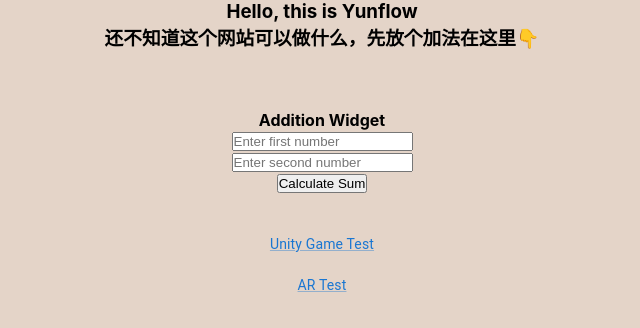
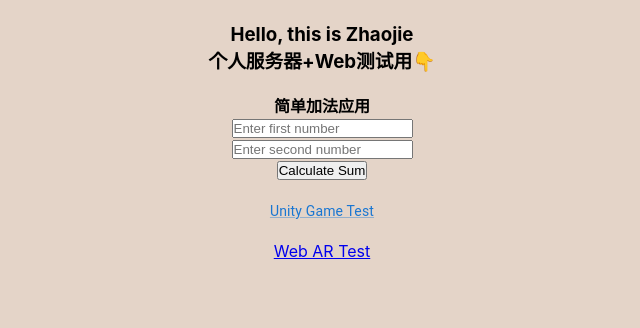
Before and after one commit to yunflow/aws-flow-react, a React (Create React App) app: page / in a window 1280 px wide. Shown: the top 328 px of the page, without its empty margins (318-958 px from the left). Built offline with nearby package versions, Linux system fonts and the light colour scheme.

Commit message:
set new static ar page

```diff
--- /dev/null
+++ b/public/ar-page/ar-main.js
@@ -0,0 +1 @@
+console.log("Hello AR")
--- a/src/components/AdditionWidget.js
+++ b/src/components/AdditionWidget.js
@@ -25,7 +25,7 @@ function AdditionWidget(props) {
 
     return (
         <div>
-            <h4>Addition Widget</h4>
+            {/* <h4>Addition Widget</h4> */}
 
             <input
                 type="number"
--- a/src/pages/HomePage.js
+++ b/src/pages/HomePage.js
@@ -6,23 +6,23 @@ function HomePage() {
         <div id="home-page">
             <header>
                 <h3>
-                    Hello, this is Yunflow <br />
-                    还不知道这个网站可以做什么，先放个加法在这里👇
+                    <br />
+                    Hello, this is Zhaojie<br />
+                    个人服务器+Web测试用👇
                 </h3>
+                <br />
             </header>
 
-            <br /><br /><br />
+            <h4>简单加法应用</h4>
             <AdditionWidget />
+            <br />
 
-            <br /><br />
             <Link href="/game-test" variant="body2">
-                Unity Game Test
+                Unity Game Test<br />
             </Link>
+            <br />
 
-            <br /><br />
-            <Link href="/ar-test" variant="body2">
-                AR Test
-            </Link>
+            <a href="/ar-page/ar-page.html" target="_blank">Web AR Test</a>
         </div>
     );
 }
```
Also changed, not shown: public/ar-page/ar-page.html (added, +15 -0 lines), public/index.html (+2 -10 lines).
